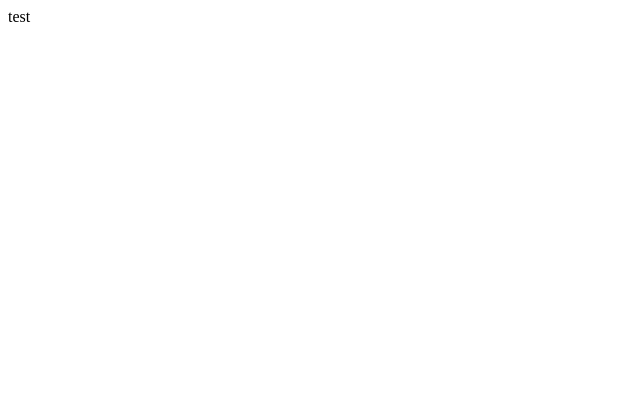
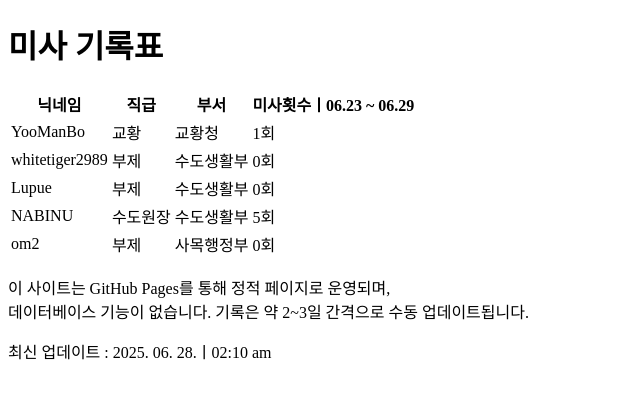
Before and after one commit to ommm2/om2, a plain HTML site: page index.html in a window 1280 px wide. Shown: the whole page, without its empty margins (0-640 px from the left). Drawn offline with Linux system fonts and the light colour scheme.

Commit message:
Update index.html

```diff
--- a/index.html
+++ b/index.html
@@ -1,11 +1,65 @@
 <!DOCTYPE html>
-<html lang="en">
+<html lang="ko">
 <head>
-    <meta charset="UTF-8">
-    <meta name="viewport" content="width=device-width, initial-scale=1.0">
-    <title>Document</title>
+  <meta charset="UTF-8">
+  <title>미사 기록표</title>
+  <link rel="stylesheet" href="style.css">
 </head>
 <body>
-    test
+  <h1>미사 기록표</h1>
+  <table>
+    <thead>
+      <tr>
+        <th>닉네임</th>
+        <th>직급</th>
+        <th>부서</th>
+        <th>미사횟수ㅣ06.23 ~ 06.29</th>
+      </tr>
+    </thead>
+    <tbody>
+      <tr>
+        <td>YooManBo</td>
+        <td>교황</td>
+        <td>교황청</td>
+        <td>1회</td>
+      </tr>
+      <tr>
+        <td>whitetiger2989</td>
+        <td>부제</td>
+        <td>수도생활부</td>
+        <td>0회</td>
+      </tr>
+      <tr>
+        <td>Lupue</td>
+        <td>부제</td>
+        <td>수도생활부</td>
+        <td>0회</td>
+      </tr>
+      <tr>
+        <td>NABINU</td>
+        <td>수도원장</td>
+        <td>수도생활부</td>
+        <td>5회</td>
+      </tr>
+      <tr>
+        <td>om2</td>
+        <td>부제</td>
+        <td>사목행정부</td>
+        <td>0회</td>
+      </tr>
+    </tbody>
+  </table>
+
+  <div>
+    <div class="f-menu">
+        <p>이 사이트는 GitHub Pages를 통해 정적 페이지로 운영되며,<br>
+            데이터베이스 기능이 없습니다.
+            기록은 약 2~3일 간격으로 수동 업데이트됩니다.
+        </p>
+        <p class="f-up">
+            최신 업데이트 : 2025. 06. 28.ㅣ02:10 am
+        </p>
+    </div>
+  </div>
 </body>
 </html>
```
